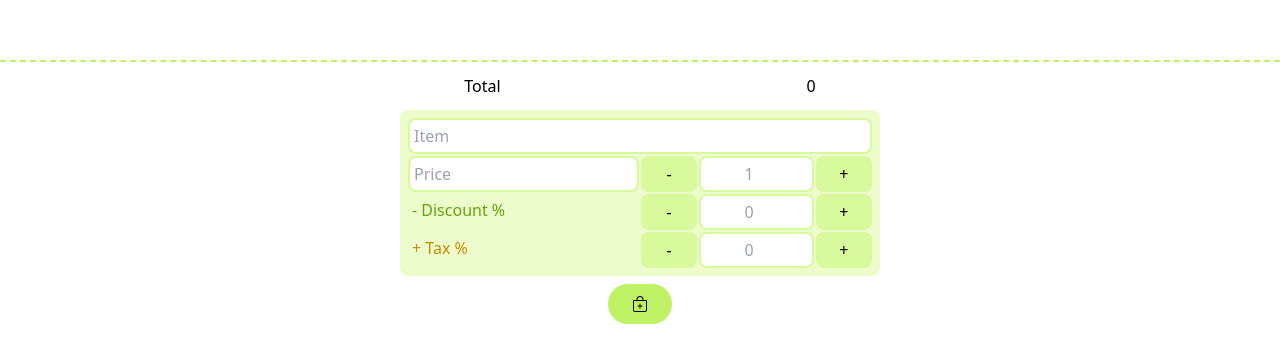
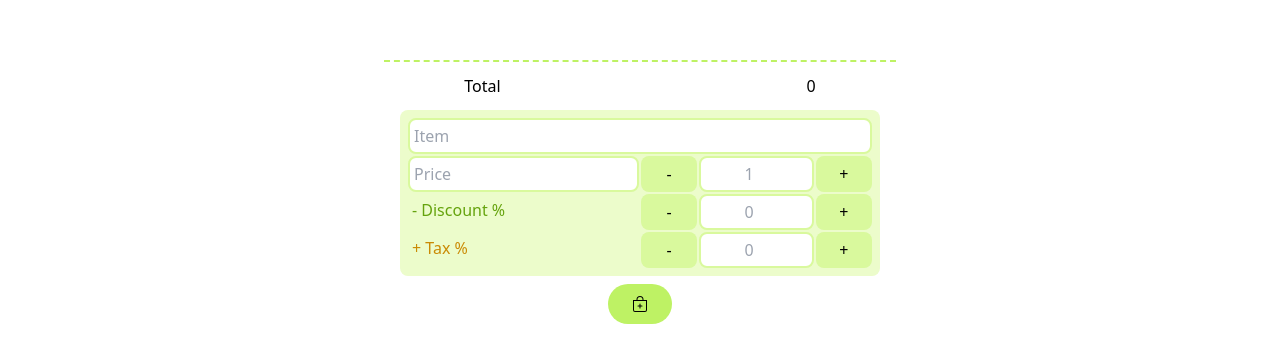
Before and after one commit to anamidev/cart-calculator, a Next.js app: page / in a window 1280 px wide. Shown: the part 462-800 px from the top of the page. Built offline with nearby package versions, Linux system fonts and the light colour scheme.

Commit message:
0.4.0 - Layout change
- Main part and Footer are now in flex container with column order;
- Main part has overflow now which allows for Cart items section not to 'hide' up the page;

```diff
--- a/components/Footer.js
+++ b/components/Footer.js
@@ -3,11 +3,9 @@ import Total from "@/components/Total";
 
 export default function Footer() {
     return (
-        <div className={'fixed bottom-0 left-0 bg-white w-full border-t-2 border-dashed border-t-lime-300 '}>
-            <div className={'max-w-lg mx-auto'}>
-                <Total/>
-                <NewItem/>
-            </div>
+        <div className={'bg-white w-full border-t-2 border-dashed border-t-lime-300 '}>
+            <Total/>
+            <NewItem/>
         </div>
     )
 }
--- a/components/Layout.js
+++ b/components/Layout.js
@@ -2,11 +2,11 @@ import Footer from "@/components/Footer";
 
 export default function Layout({children}) {
     return (
-        <>
-            <main className={'px-4 pt-4 pb-72 max-w-lg mx-auto'}>
+        <div className={'flex flex-col h-screen max-w-lg mx-auto'}>
+            <main className={'p-4 grow overflow-scroll'}>
                 {children}
             </main>
             <Footer/>
-        </>
+        </div>
     )
 }
--- a/package.json
+++ b/package.json
@@ -1,6 +1,6 @@
 {
   "name": "shopping-list",
-  "version": "0.3.0",
+  "version": "0.4.0",
   "private": true,
   "scripts": {
     "dev": "next dev",
```
